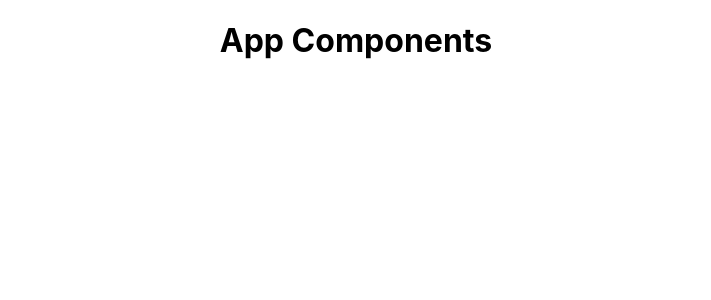
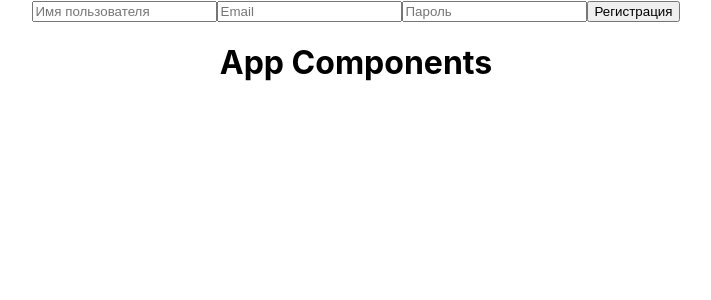
Before and after one commit to s-evg/diplom_mycloud, a React (Create React App) app in the folder frontend/: page / in a window 1280 px wide. Shown: the top 300 px of the page, without its empty margins (284-995 px from the left). Built offline with nearby package versions, Linux system fonts and the light colour scheme.

Commit message:
create components reister and loadfile

```diff
--- a/frontend/src/App.js
+++ b/frontend/src/App.js
@@ -1,10 +1,13 @@
 import './App.css';
-
+import Register from'./components/Register.jsx';
+// import './components/LoadFile.jsx';
+import LoadFile from './components/LoadFile.jsx';
 function App() {
 
   return (
     <div className="App">
-
+    <Register />
+    {/* <LoadFile /> */}
   <h1>App Components</h1>
     </div>
   );
--- /dev/null
+++ b/frontend/src/components/LoadFile.jsx
@@ -0,0 +1,17 @@
+// import React,{useState} from 'react'
+import axios from 'axios'
+
+const loadFile = async (e) => {
+    console.log(e);
+    // e.preventDefault();
+    const formData = new FormData();
+    formData.append("file", e.target.file.files[0]);
+    formData.append("comment", e.target.comment.value);
+    await axios.post('/api/load', formData, {
+        headers: {
+            'Content-Type': 'multipart/form-data',
+        },
+    });
+};
+
+export default loadFile
--- /dev/null
+++ b/frontend/src/components/Register.jsx
@@ -0,0 +1,25 @@
+// import React,{useState} from 'react'
+import axios from 'axios'
+
+const Register = () => {
+    const handleSubmit = async (e) => {
+        // e.preventDefault();
+        const data = {
+            username: e.target.username.value,
+            email: e.target.email.value,
+            password: e.target.password.value,
+        };
+        await axios.post('/api/register', data);
+    };
+
+    return (
+        <form onSubmit={handleSubmit}>
+            <input name="username" placeholder="Имя пользователя" required />
+            <input name="email" placeholder="Email" required />
+            <input name="password" placeholder="Пароль" type="password" required />
+            <button type="submit">Регистрация</button>
+        </form>
+    );
+};
+
+export default Register
--- a/package.json
+++ /dev/null
@@ -1,5 +0,0 @@
-{
-  "dependencies": {
-    "react-redux": "^9.2.0"
-  }
-}
```
Also changed, not shown: 2 other files (tests, documents, lock files or other folders).
